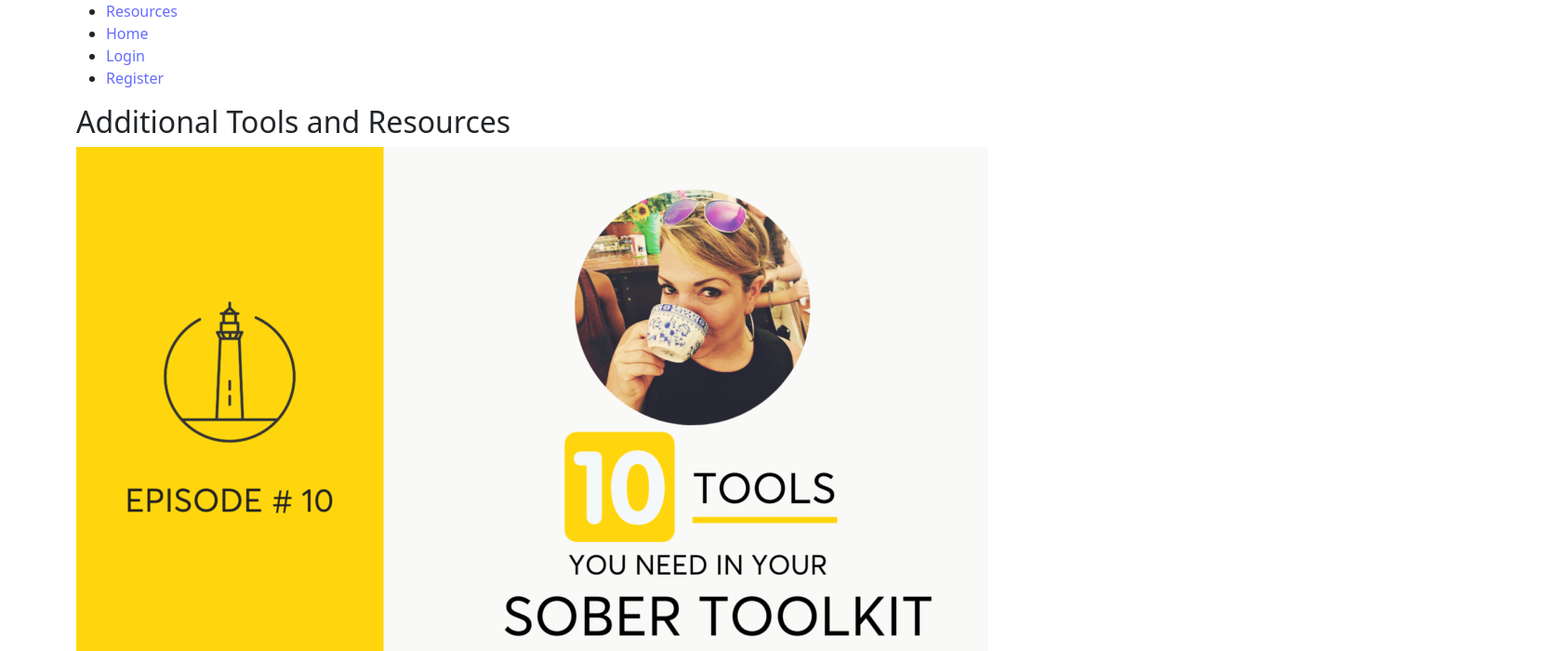
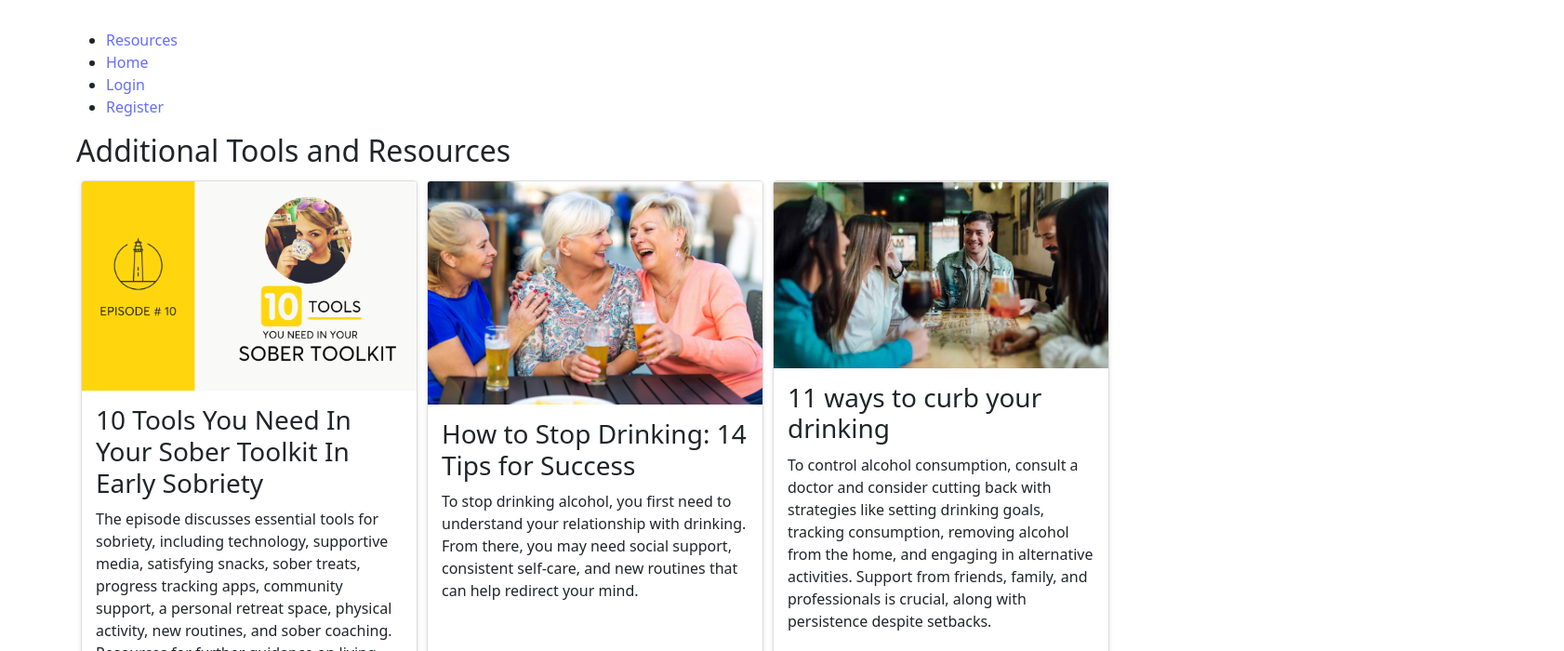
Before and after one commit to yuqihu1103/SteadySobriety, a React (Vite) app in the folder front/: page / in a window 1280 px wide. Both pictures are taken after a click on the link "Resources". Shown: the top 700 px of the page at 93% size, 1682 px wide, since content can reach past the window. Built offline with nearby package versions, Linux system fonts and the light colour scheme.

Commit message:
update resources as cards

```diff
--- /dev/null
+++ b/front/src/Resources.css
@@ -0,0 +1,55 @@
+.resource-cards-container {
+  display: flex;
+  justify-content: space-between;
+}
+
+.resource-card {
+  flex-basis: calc(33.333% - 10px); /* Subtract some space for the margin */
+  margin: 5px;
+  border: 1px solid #ddd;
+  border-radius: 4px;
+  overflow: hidden;
+  box-shadow: 0 2px 5px rgba(0, 0, 0, 0.1);
+}
+
+.resource-image img {
+  width: 100%;
+  height: auto;
+  display: block;
+}
+
+.resource-content {
+  padding: 15px;
+}
+
+.resource-title {
+  margin-top: 0;
+  margin-bottom: 10px;
+}
+
+.resource-description {
+  margin: 0;
+  margin-bottom: 10px;
+}
+
+.resource-rating {
+  margin: 0;
+  font-weight: bold;
+}
+
+/* Responsive adjustments */
+@media (max-width: 960px) {
+  .resource-card {
+    flex-basis: calc(50% - 10px);
+  }
+}
+
+@media (max-width: 600px) {
+  .resource-cards-container {
+    flex-direction: column;
+  }
+
+  .resource-card {
+    flex-basis: 100%;
+  }
+}
--- a/front/src/Resources.jsx
+++ b/front/src/Resources.jsx
@@ -1,4 +1,5 @@
 import React from "react";
+import "./Resources.css";
 
 const Resources = () => {
   const resources = [
@@ -25,22 +26,17 @@ const Resources = () => {
   return (
     <div className="resources">
       <h2>Additional Tools and Resources</h2>
-      <div className="resources-list">
+      <div className="resource-cards-container">
         {resources.map((resource, index) => (
-          <a
-            key={index}
-            href={resource.link}
-            target="_blank"
-            rel="noopener noreferrer"
-            className="resource-item"
-          >
-            <img
-              src={resource.image}
-              alt={resource.alt}
-              className="resource-image"
-            />
-            <p className="resource-title">{resource.title}</p>
-          </a>
+          <div key={index} className="resource-card">
+            <div className="resource-image">
+              <img src={resource.image} alt={resource.title} />
+            </div>
+            <div className="resource-content">
+              <h3 className="resource-title">{resource.title}</h3>
+              <p className="resource-description">{resource.alt}</p>
+            </div>
+          </div>
         ))}
       </div>
     </div>
```
